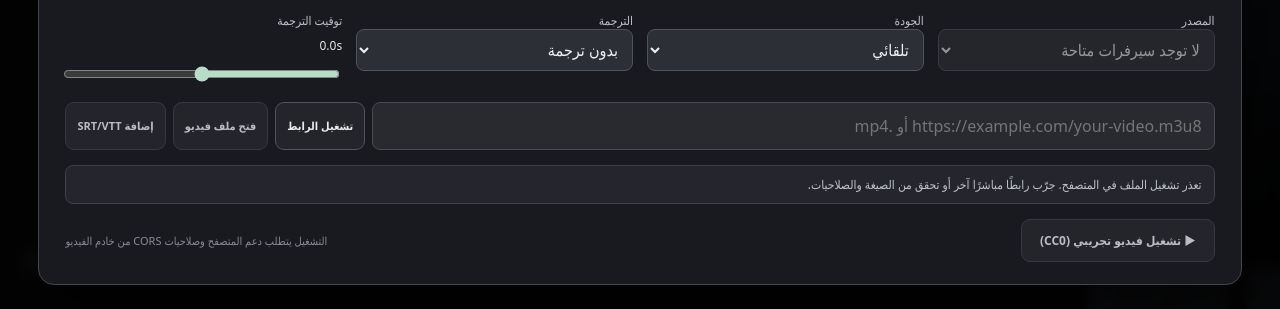
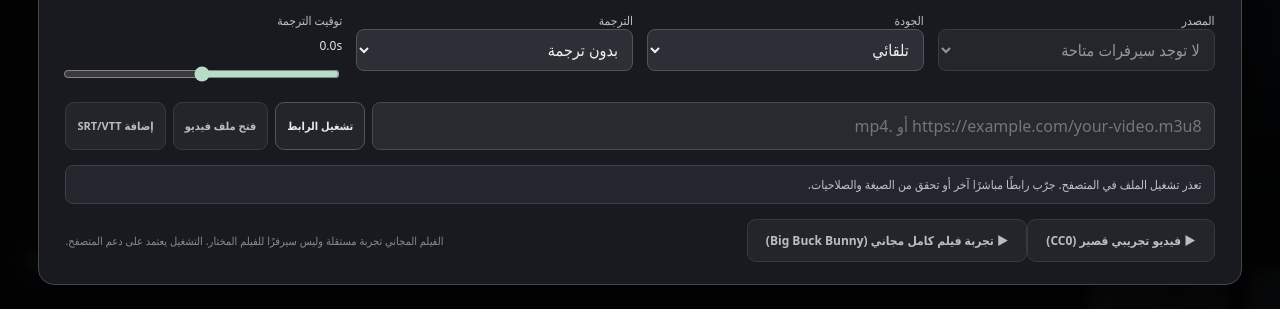
Before and after one commit to MooOsa1/MOOSA-CloudStream, a website with bundled scripts: page MOOSAWeb/public/index.html in a window 1280 px wide. Both pictures are taken after a click on the button "تجربة المشغل". Shown: the part 491-800 px from the top of the page. Built offline with nearby package versions, Linux system fonts and the light colour scheme; files whose address does not match are found by name.

Commit message:
ux(web): add explicitly labeled standalone CC-BY full-film playback test

```diff
--- a/MOOSAWeb/public/index.html
+++ b/MOOSAWeb/public/index.html
@@ -103,7 +103,7 @@
     <div class="input-row"><input id="custom-stream" type="url" inputmode="url" placeholder="https://example.com/your-video.m3u8 أو .mp4" aria-label="رابط فيديو مصرح به"/><button id="play-custom" class="btn btn-outline">تشغيل الرابط</button><label class="btn btn-ghost file-picker">فتح ملف فيديو<input id="local-video" type="file" accept="video/*" hidden /></label><label class="btn btn-ghost file-picker">إضافة SRT/VTT<input id="local-subtitle" type="file" accept=".srt,.vtt,text/vtt,text/plain" hidden /></label></div>
     <div id="source-attribution" class="source-attribution hidden" aria-live="polite"><span id="source-attribution-text"></span><a id="source-attribution-link" href="#" target="_blank" rel="noopener noreferrer">المصدر والترخيص ↗</a></div>
     <div id="player-message" class="player-message" role="status">جرب المشغل باستخدام الفيديو التجريبي الحر.</div>
-    <div class="player-bottom"><button class="btn btn-ghost" id="play-demo">▶ تشغيل فيديو تجريبي (CC0)</button><span>التشغيل يتطلب دعم المتصفح وصلاحيات CORS من خادم الفيديو</span></div>
+    <div class="player-bottom"><div class="open-video-tests"><button class="btn btn-ghost" id="play-demo">▶ فيديو تجريبي قصير (CC0)</button><button class="btn btn-ghost" id="open-free-film">▶ تجربة فيلم كامل مجاني (Big Buck Bunny)</button></div><span>الفيلم المجاني تجربة مستقلة وليس سيرفرًا للفيلم المختار. التشغيل يعتمد على دعم المتصفح.</span></div>
   </section>
   <div id="toast" class="toast hidden" role="status"></div>
 </body>
```
